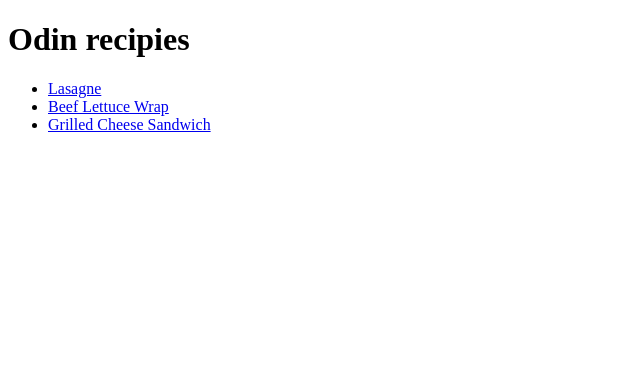
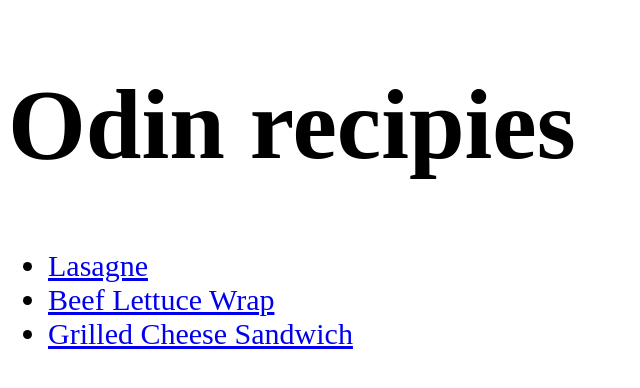
Before and after one commit to red1484/odin-recipes, a plain HTML site: page index.html in a window 1280 px wide. Shown: the whole page, without its empty margins (0-640 px from the left). Drawn offline with Linux system fonts and the light colour scheme.

Commit message:
Add css to index.html
add style.css and add some classes to index.html

```diff
--- a/index.html
+++ b/index.html
@@ -3,13 +3,14 @@
     <head lang="en">
         <meta charset="utf-8">
         <title>recipies</title>
+        <link rel="stylesheet" href="style.css">
     </head>
     <body>
-        <h1>Odin recipies</h1>
-        <ul>
-        <li><a href="./recipes/lasagne.html">Lasagne</a></li>
-        <li><a href="./recipes/beef-lettuce-wrap.html">Beef Lettuce Wrap</a></li>
-        <li><a href="./recipes/grilled-cheese.html">Grilled Cheese Sandwich</a></li>
+        <h1 class="heading">Odin recipies</h1>
+        <ul class="list">
+            <li><a href="./recipes/lasagne.html">Lasagne</a></li>
+            <li><a href="./recipes/beef-lettuce-wrap.html">Beef Lettuce Wrap</a></li>
+            <li><a href="./recipes/grilled-cheese.html">Grilled Cheese Sandwich</a></li>
         </ul>
     </body>
 </html>
--- /dev/null
+++ b/style.css
@@ -0,0 +1,8 @@
+.heading {
+    font-weight: bold;
+    font-size: 100px;
+}
+
+.list {
+    font-size: 30px;
+}
```
